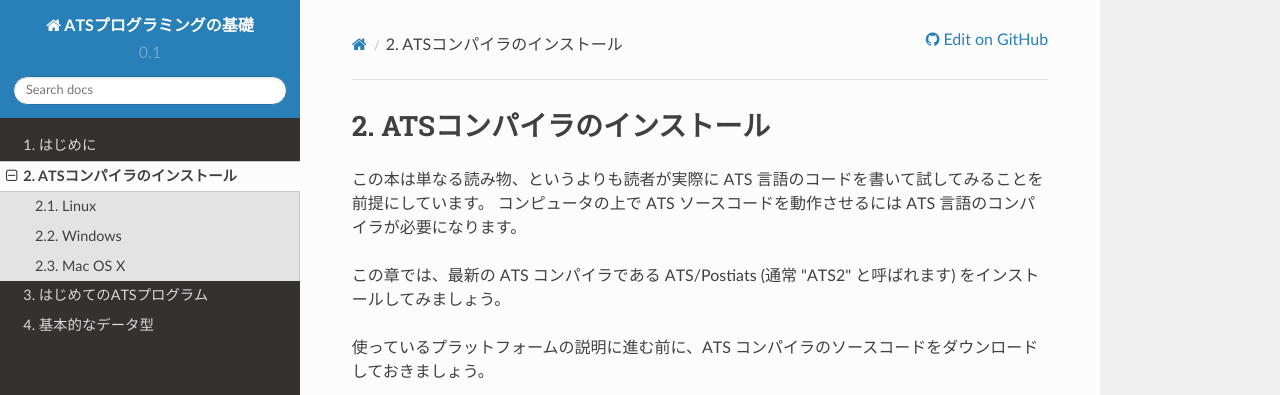
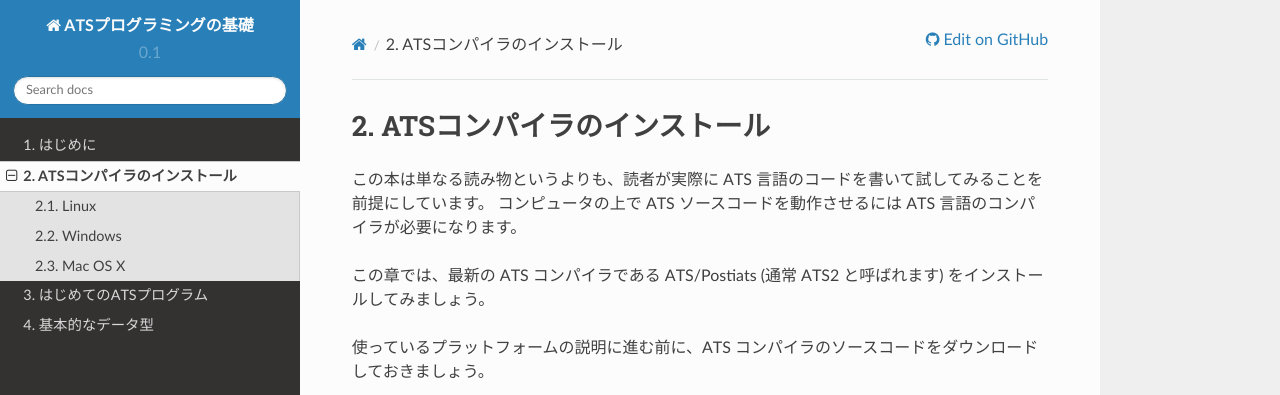
Before and after one commit to jats-ug/ATS_Foundations, a Sphinx documentation site: the page built from source/install_ats.rst, in a window 1280 px wide and 900 px high. Shown: the top 395 px of the window. Built offline with Sphinx 7.4.7 and the Read the Docs theme 2.0.0, drawn with Linux system fonts in a browser that asks for light colours.

Commit message:
Some fix

```diff
--- a/source/install_ats.rst
+++ b/source/install_ats.rst
@@ -2,10 +2,10 @@
 ATSコンパイラのインストール
 ===========================
 
-この本は単なる読み物、というよりも読者が実際に ATS 言語のコードを書いて試してみることを前提にしています。
+この本は単なる読み物というよりも、読者が実際に ATS 言語のコードを書いて試してみることを前提にしています。
 コンピュータの上で ATS ソースコードを動作させるには ATS 言語のコンパイラが必要になります。
 
-この章では、最新の ATS コンパイラである ATS/Postiats (通常 "ATS2" と呼ばれます) をインストールしてみましょう。
+この章では、最新の ATS コンパイラである ATS/Postiats (通常 ATS2 と呼ばれます) をインストールしてみましょう。
 
 使っているプラットフォームの説明に進む前に、ATS コンパイラのソースコードをダウンロードしておきましょう。
 
```
